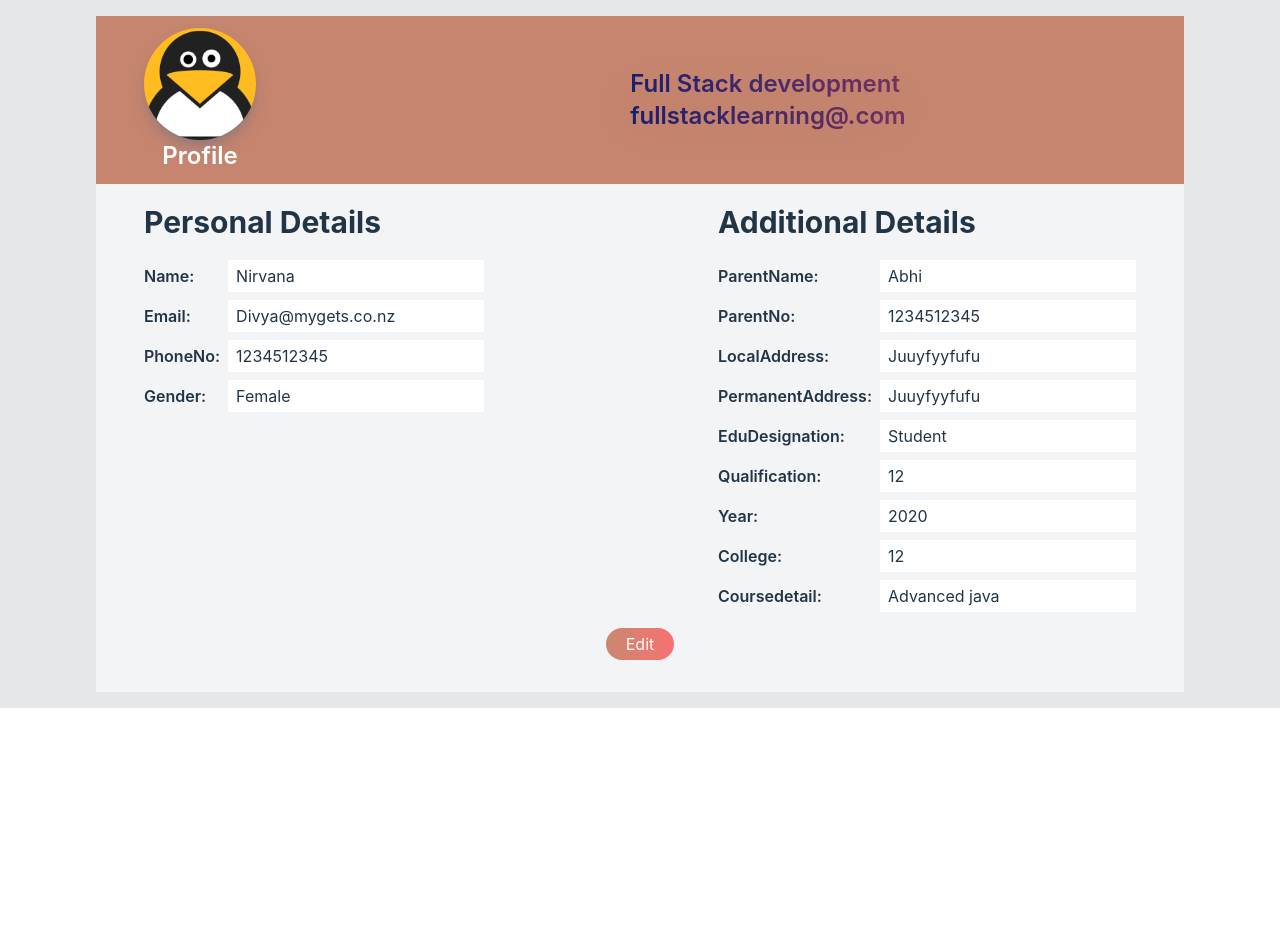
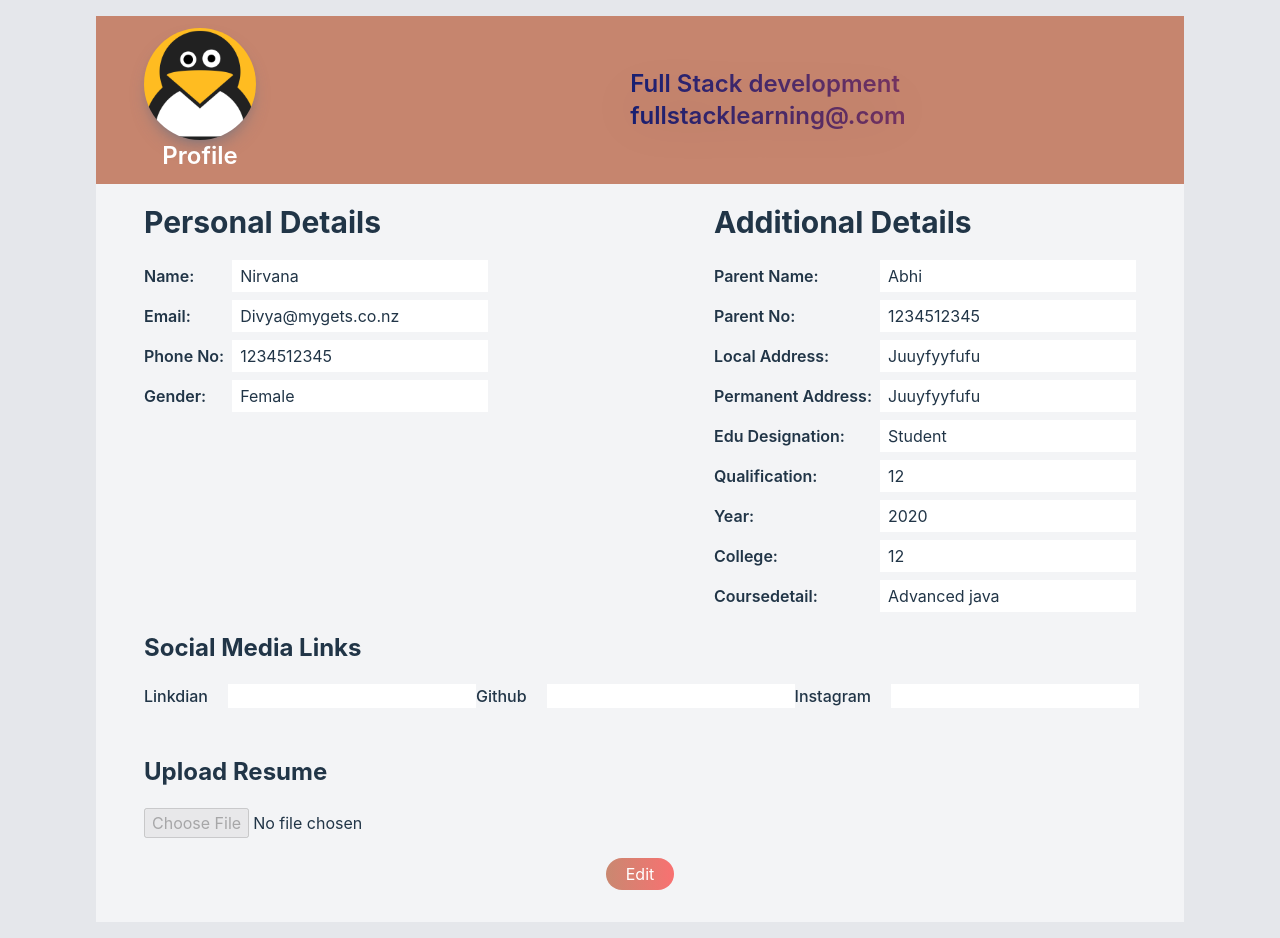
Before and after one commit to Surbhisinghal1234/registration-form-react, a React (Vite) app: page / in a window 1280 px wide. Before the commit the page ends 800 px from the top, so only its background shows below. Built offline with nearby package versions, Linux system fonts and the light colour scheme.

Commit message:
Added social media input fields

```diff
--- a/src/App.jsx
+++ b/src/App.jsx
@@ -1,14 +1,15 @@
 import { useState } from "react";
 import RegisterForm from "./RegisterForm";
+import { TextSnippet } from "@mui/icons-material";
 import Profile from "./profile/Profile";
-// import EditTest from "./editTest";
+// import Test from "./profile/Test";
 
 function App() {
   return (
     <>
       {/* <RegisterForm /> */}
       <Profile />
-      {/* <EditTest /> */}
+      {/* <Test /> */}
     </>
   );
 }
--- a/src/Constant.js
+++ b/src/Constant.js
@@ -30,10 +30,10 @@ export const analyticsOptions = [
   { value: "instagram", name: "Instagram" },
   { value: "friend", name: "Friend" },
 ];
-// export const objectValue = {
-//   name: "garvit",
-//   dob: "22-10-2004",
-//   course: "web-development",
-//   buriAaadt: "subh sona raat ko jagna"
+export const objectValue = {
+  name: "garvit",
+  dob: "22-10-2004",
+  course: "web-development",
+  buriAaadt: "subh sona raat ko jagna"
 
-// };
+};
--- a/src/profile/Profile.jsx
+++ b/src/profile/Profile.jsx
@@ -12,14 +12,19 @@ function Profile() {
   const [additionalDetailValues, setAdditionalDetailValues] = useState(
     valueData.slice(4, 13)
   );
+  const [instagramLink, setInstagramLink] = useState("");
+  const [githubLink, setGithubLink] = useState("");
+  const [linkedinLink, setLinkedinLink] = useState("");
+  const [resume, setResume] = useState("");
+
+
+  console.log(additionalDetailValues, User, "15");
 
   function changeFormat(value) {
     if (typeof value === "string") {
-      const name2 = value?.split("");
-      const firstLetter = name2[0]?.toUpperCase();
-      name2?.splice(0, 1, firstLetter);
-      const formattedText = name2?.join("");
-      return formattedText;
+      const formattedText = value.replace(/([a-z])([A-Z])/g, "$1 $2");
+      return formattedText.charAt(0).toUpperCase() + formattedText.slice(1);
+      // return formattedText
     } else {
       return value;
     }
@@ -27,13 +32,22 @@ function Profile() {
 
   const handleChange = (e, index, type) => {
     const newValue = e.target.value;
+
     if (type === "personal") {
       setPersonalDetailValues((prevVal) => {
         return prevVal.map((item, editIndex) => {
           return editIndex === index ? newValue : item;
         });
       });
-      console.log(newValue, "surbhi");
+      // setAdditionalDetailValues((preVal) => {
+      //   console.log(preVal, "p");
+      //   return preVal.map((item, editIndex) => {
+      //     console.log(index, editIndex, "39");
+      //     editIndex === index ? { ...item, item: e.target.value } : item;
+      //   });
+      // });
+
+      // console.log(newValue, "surbhi");
     } else if (type === "additional") {
       setAdditionalDetailValues((prevVal) => {
         return prevVal.map((item, editIndex) => {
@@ -44,7 +58,7 @@ function Profile() {
     }
   };
   console.log(personalDetailValues);
-
+  console.log(editable);
   const handleEdit = () => {
     setEditable(!editable);
   };
@@ -96,7 +110,10 @@ function Profile() {
                           value={changeFormat(userData)}
                           readOnly={!editable}
                           onChange={(e) => handleChange(e, index, "personal")}
-                          // onDoubleClick={() => {
+                          // onBlur={() => {
+                          //   setEditable(false);
+                          // }}
+                          // onClick={() => {
                           //   setEditable(true);
                           // }}
                         />
@@ -134,6 +151,51 @@ function Profile() {
                 </div>
               </div>
             </div>
+            <div className=" mt-5 px-[3rem]">
+              <h2 className="font-bold text-2xl my-5">Social Media Links</h2>
+              <div className="flex justify-between">
+                <div className="flex gap-5">
+                  <label htmlFor="" className="font-medium">
+                    Linkdian
+                  </label>
+                  <input
+                    className=""
+                    type="text"
+                    value={linkedinLink}
+                    readOnly={!editable}
+                    onChange={(e) => setLinkedinLink(e.target.value)}
+                  />
+                </div>
+                <div className="flex gap-5">
+                  <label htmlFor="" className="font-medium">
+                    Github
+                  </label>
+                  <input
+                    className=""
+                    type="text"
+                    value={githubLink}
+                    readOnly={!editable}
+                    onChange={(e) => setGithubLink(e.target.value)}
+                  />
+                </div>
+                <div className="flex gap-5">
+                  <label htmlFor="" className="font-medium">
+                    Instagram
+                  </label>
+                  <input
+                    className=""
+                    type="text"
+                    value={instagramLink}
+                    readOnly={!editable}
+                    onChange={(e) => setInstagramLink(e.target.value)}
+                  />
+                </div>
+              </div>
+            </div>
+            <div className="mt-[3rem] mb-5 px-[3rem]">
+              <h2 className="font-bold text-2xl my-5">Upload Resume</h2>
+              <input type="file" disabled={!editable} />
+            </div>
             <div className="flex justify-center mt-[1rem] ">
               <button
                 onClick={handleEdit}
--- /dev/null
+++ b/src/profile/Test.jsx
@@ -0,0 +1,48 @@
+import React, { useState } from "react";
+import { objectValue } from "../Constant";
+
+const EditTest = () => {
+  const [fieldValue, setFieldValue] = useState(Object.values(objectValue));
+  const [key, setKey] = useState(Object.keys(objectValue));
+  const [editable, setEditable] = useState(false);
+  console.log(fieldValue, objectValue, "8");
+  const handleChange = (e, edititem, editIndex) => {
+    console.log(e, edititem, "l");
+
+    setFieldValue((prev) => {
+      return prev?.map((item, index) => {
+        editIndex === index ?  e.target.value  : item;
+      });
+    });
+  };
+
+  return (
+    <div>
+      {key?.map((item, index) => {
+        return <label>{item}</label>;
+      })}
+      {fieldValue.map((item, index) => {
+        return (
+          <input
+            type="text"
+            onDoubleClick={() => {
+              setEditable(true);
+            }}
+            value={item}
+            onChange={(e) => {
+              handleChange(e, item, index);
+            }}
+            readOnly={!editable}
+          />
+        );
+      })}
+      {/* <button
+        onDoubleClick={}
+      >
+        edit
+      </button> */}
+    </div>
+  );
+};
+
+export default EditTest;
```
